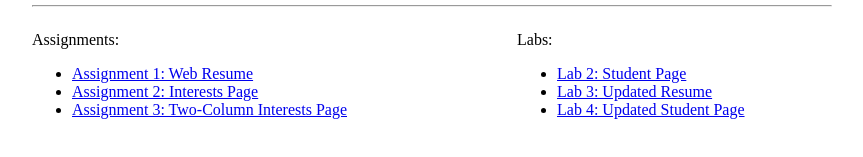
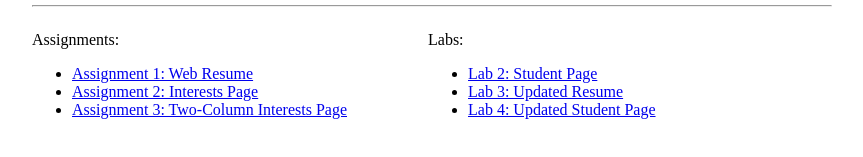
Before and after one commit to uscwebdev/itp104-submissions-nshah75, a plain HTML site: page index.html in a window 1280 px wide. Shown: the part 449-606 px from the top of the page, without its empty margins (208-1071 px from the left). Drawn offline with Linux system fonts and the light colour scheme.

Commit message:
Update index.html

```diff
--- a/index.html
+++ b/index.html
@@ -58,7 +58,7 @@
 
             #section3column2 {
                 float: right;
-                margin-left: 150px;
+                margin-left: 61px;
             }
 
 
```
